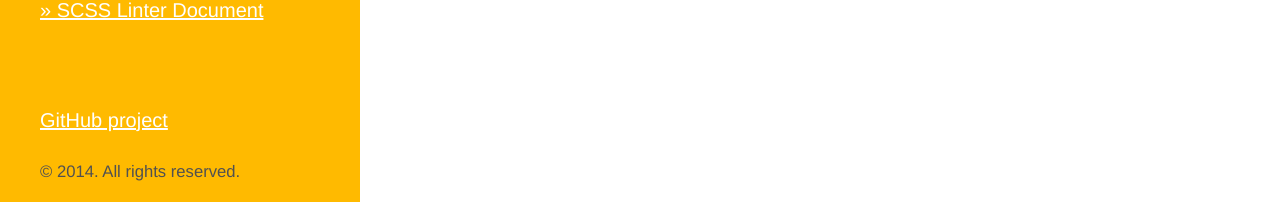
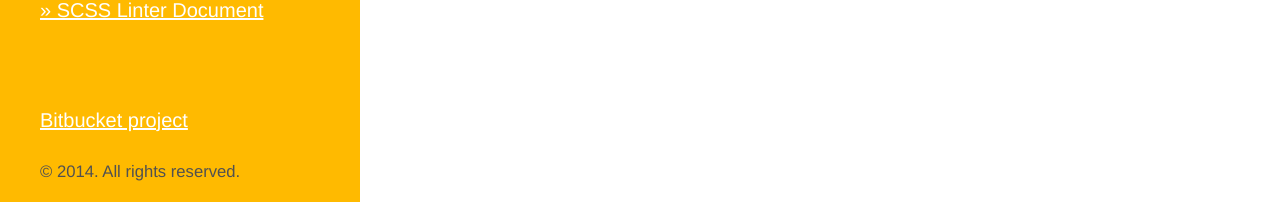
Before and after one commit to MirumSG/mirumsg.github.io, a Jekyll site: the page built from index.html, in a window 1280 px wide. Shown: the part 695-897 px from the top of the page. Built offline with Jekyll 4.4.1, drawn with Linux system fonts in a browser that asks for light colours; some web fonts are replaced; Markdown is read by kramdown in place of the engine named in the settings; the list of posts is cut into pages by our own code; part of the change alters nothing that is shown.

```diff
--- a/_config.yml
+++ b/_config.yml
@@ -27,7 +27,7 @@ paginate:         5
 # Custom vars
 version:          2.1.0
 
-github:
-  repo:           https://github.com/XM-RichMedia
+bitbucket:
+  repo:           https://bitbucket.org/richmediateam
 
 exclude: ['sass', 'node_modules', 'gulpfile.js', 'package.json', 'README.md', 'LICENSE.md']
--- a/_includes/sidebar.html
+++ b/_includes/sidebar.html
@@ -21,7 +21,7 @@
         </div>
       </ul>
 
-      <a class="sidebar-nav-item" href="{{ site.github.repo }}">GitHub project</a>
+      <a class="sidebar-nav-item" href="{{ site.bitbucket.repo }}">Bitbucket project</a>
       <!--<span class="sidebar-nav-item">Currently v{{ site.version }}</span>-->
     </nav>
 
```
